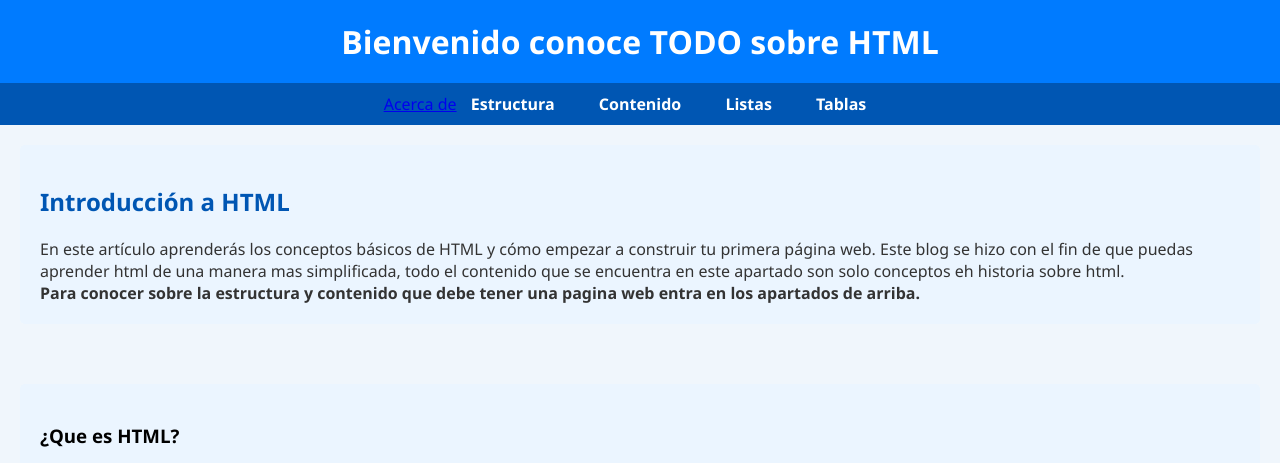
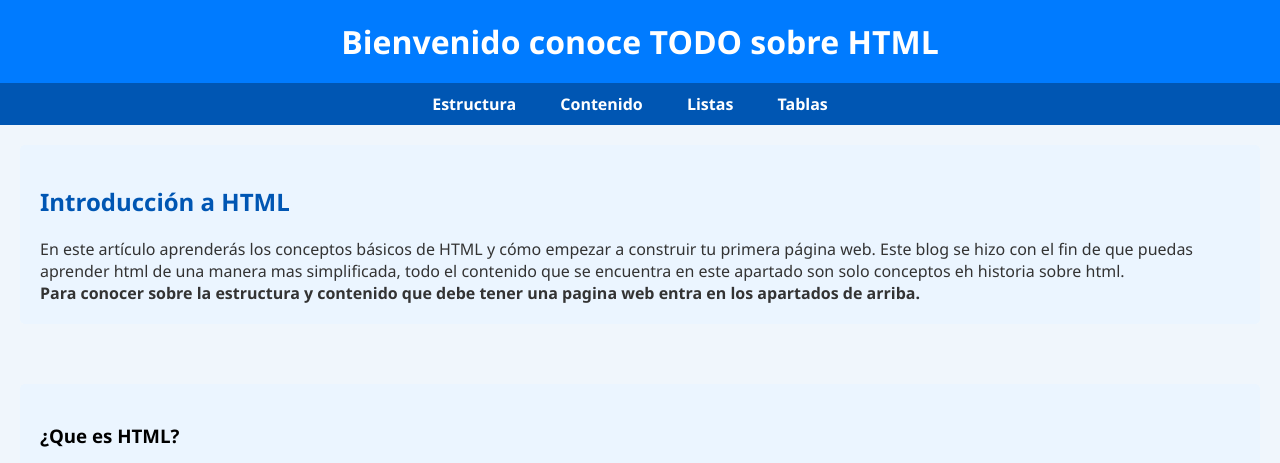
Before and after one commit to Ljaramillo912008/proyecto-web, a plain HTML site: page index.html in a window 1280 px wide. Shown: the top 463 px of the page. Drawn offline with Linux system fonts and the light colour scheme.

Commit message:
Update index.html

```diff
--- a/index.html
+++ b/index.html
@@ -12,7 +12,6 @@
     </header>
     <nav>
         <ul>
-            <a href="acerca.html">Acerca de</a>
             <li><a href="estructura.html">Estructura</a></li>
             <li><a href="#">Contenido</a></li>
             <li><a href="#">Listas</a></li>
```
